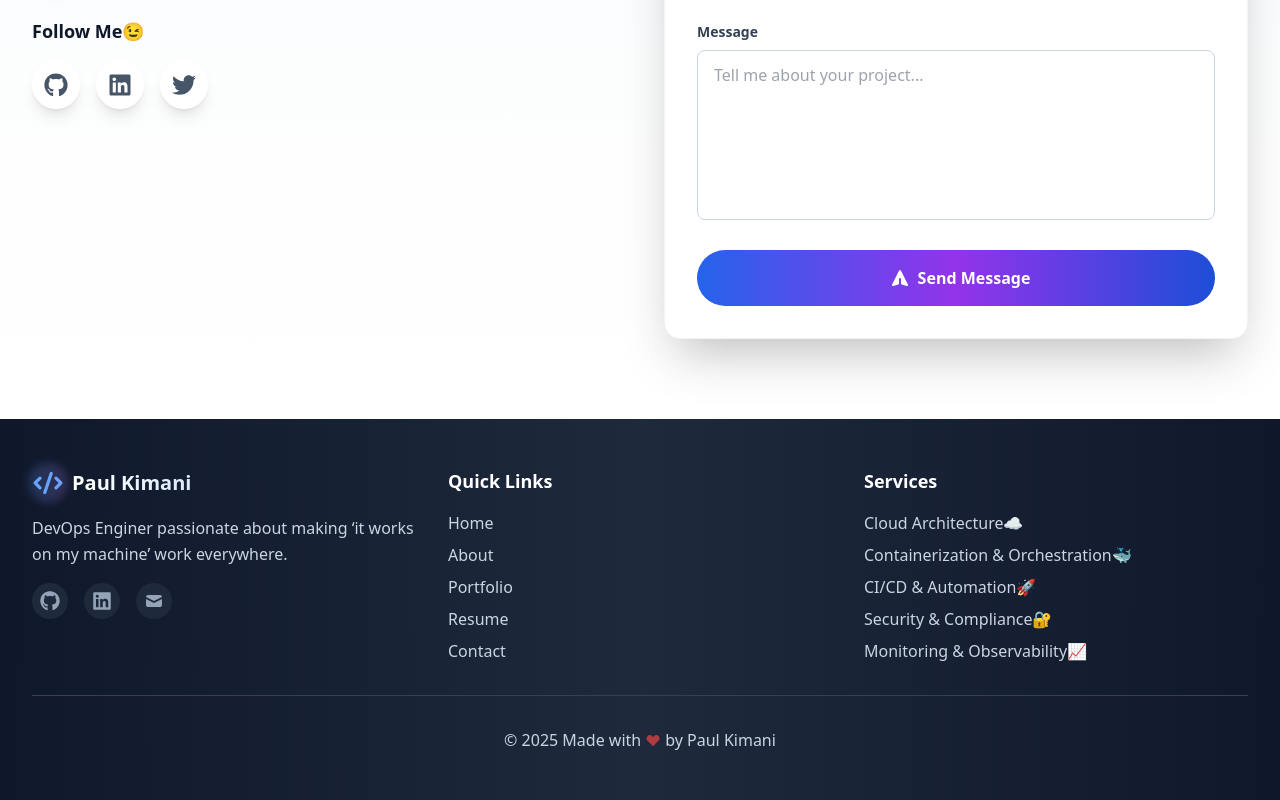
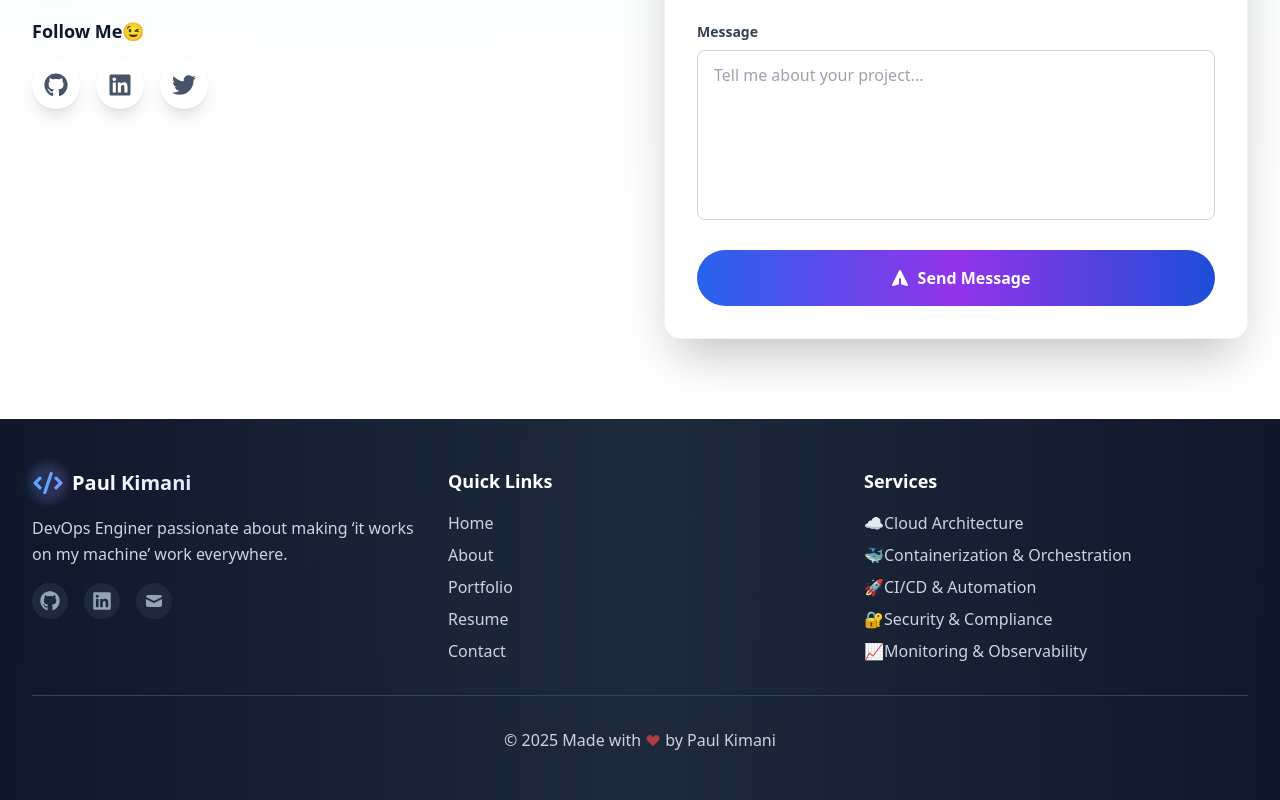
Before and after one commit to paulmaina/devops-playground, a React (Vite) app: page / in a window 1280 px wide. Shown: the part 4231-5031 px from the top of the page. Built offline with nearby package versions, Linux system fonts and the light colour scheme.

Commit message:
Footer Update

```diff
--- a/src/components/Footer.tsx
+++ b/src/components/Footer.tsx
@@ -78,11 +78,11 @@ const Footer = () => {
           <div className="relative z-10">
             <h3 className="font-semibold text-lg mb-4 text-white">Services</h3>
             <ul className="space-y-2 text-slate-300 dark:text-slate-400">
-              <li>Cloud Architecture☁️</li>
-              <li>Containerization & Orchestration🐳</li>
-              <li>CI/CD & Automation🚀</li>
-              <li>Security & Compliance🔐</li>
-              <li>Monitoring & Observability📈</li>
+              <li>☁️Cloud Architecture</li>
+              <li>🐳Containerization & Orchestration</li>
+              <li>🚀CI/CD & Automation</li>
+              <li>🔐Security & Compliance</li>
+              <li>📈Monitoring & Observability</li>
             </ul>
           </div>
         </div>
```
